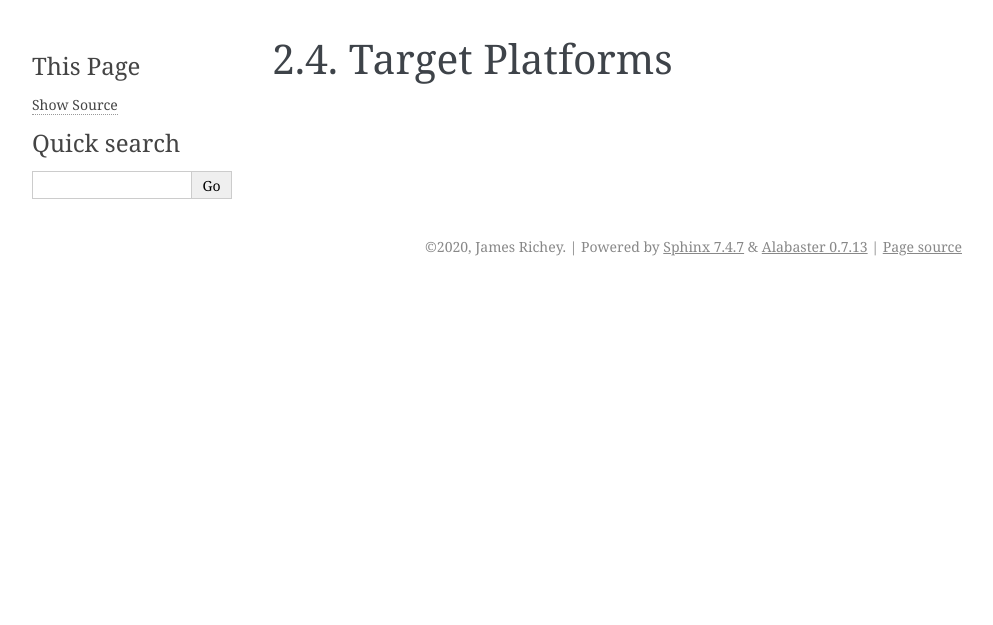
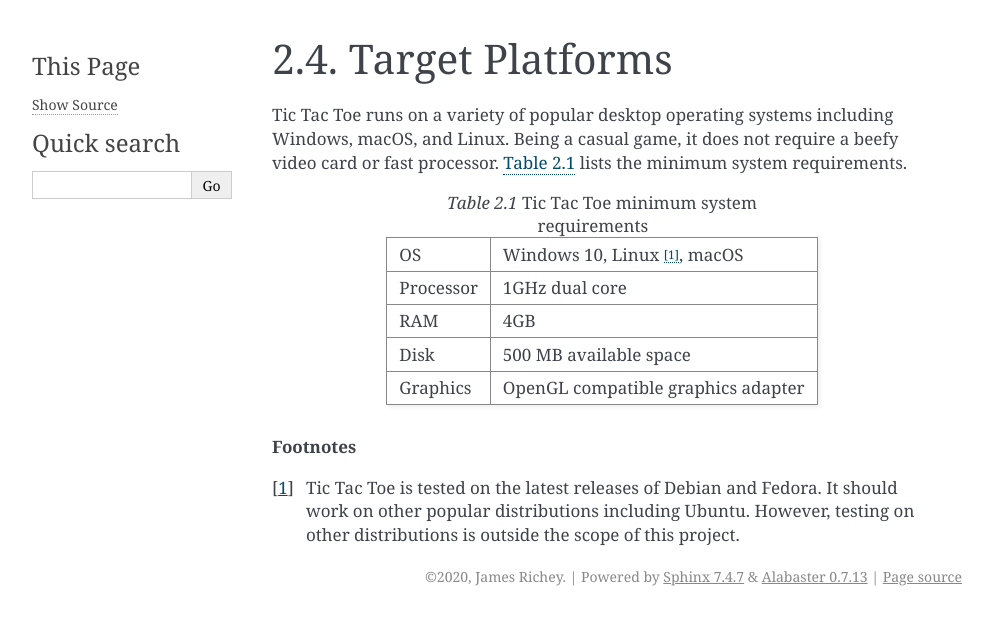
Before and after one commit to fossxo/fossxo-gdd, a Sphinx documentation site: the page built from source/overview/platforms.rst, in a window 1280 px wide. Shown: the top 625 px of the page, without its empty margins (148-1141 px from the left). Built offline with Sphinx 7.4.7, drawn with Linux system fonts in a browser that asks for light colours; pages that are not in the unit, such as notebooks, are missing from menus.

Commit message:
Add target platforms section
This short section describes the platforms Tic Tac Toe should run on.

```diff
--- a/source/overview/platforms.rst
+++ b/source/overview/platforms.rst
@@ -1,9 +1,25 @@
 ################
 Target Platforms
 ################
+Tic Tac Toe runs on a variety of popular desktop operating systems including
+Windows, macOS, and Linux. Being a casual game, it does not require a beefy
+video card or fast processor. :numref:`table-min-system-requirements` lists
+the minimum system requirements.
 
-..  TODO:
-    - Windows 10
-    - Linux
-    - mac
-    - specks?
+..  _table-min-system-requirements:
+.. table:: Tic Tac Toe minimum system requirements
+
+    ==================  ===================================
+    OS                  Windows 10, Linux [#linux]_, macOS
+    Processor           1GHz dual core
+    RAM                 4GB
+    Disk                500 MB available space
+    Graphics            OpenGL compatible graphics adapter
+    ==================  ===================================
+
+
+..  rubric:: Footnotes
+
+..  [#linux] Tic Tac Toe is tested on the latest releases of Debian and Fedora.
+        It should work on other popular distributions including Ubuntu. However,
+        testing on other distributions is outside the scope of this project.
```
